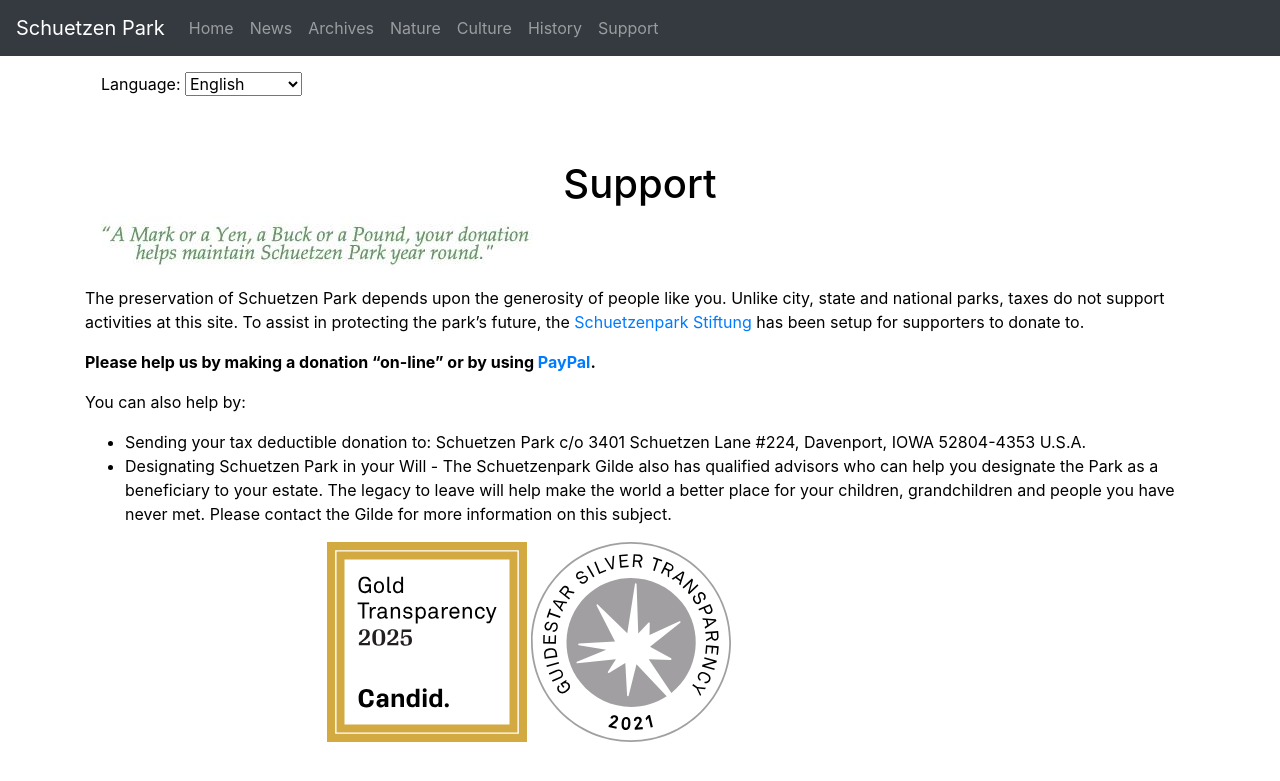
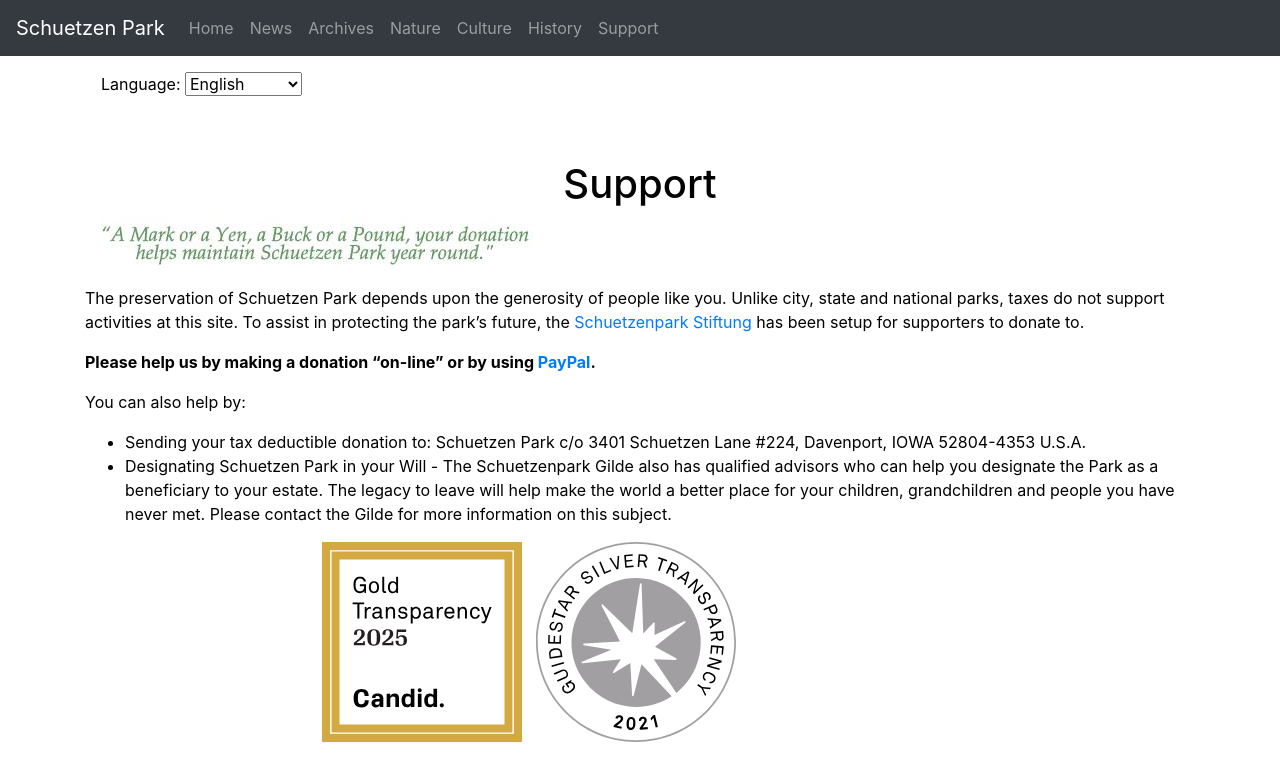
Before and after one commit to schuetzenpark/schuetzenpark.github.io, a Jekyll site: the page built from support.md, in a window 1280 px wide. Shown: the top 781 px of the page. Built offline with Jekyll 4.4.1, drawn with Linux system fonts in a browser that asks for light colours.

Commit message:
Update support.md

```diff
--- a/support.md
+++ b/support.md
@@ -17,6 +17,6 @@ You can also help by:
  * Designating Schuetzen Park in your Will - The Schuetzenpark Gilde also has qualified advisors who can help you designate the Park as a beneficiary to your estate. The legacy to leave will help make the world a better place for your children, grandchildren and people you have never met. Please contact the Gilde for more information on this subject.
 
 <div style="text-align: center;width: 80%;">
- <a style="margin-top: 2em;" href="[https://www.guidestar.org/profile/39-1899268](https://app.candid.org/profile/7582529/schuetzenpark-gilde-39-1899268)"><img src="/assets/images/candid.svg" style="width: 200px"></a>
+ <a style="margin-top: 2em;" href="[https://www.guidestar.org/profile/39-1899268](https://app.candid.org/profile/7582529/schuetzenpark-gilde-39-1899268)"><img src="/assets/images/candid.svg" style="width: 200px;margin-right: 10px"></a>
  <a style="margin-top: 2em;" href="https://www.guidestar.org/profile/39-1899268"><img src="/assets/images/seal2021.svg" style="width: 200px"></a>
 </div>
```
